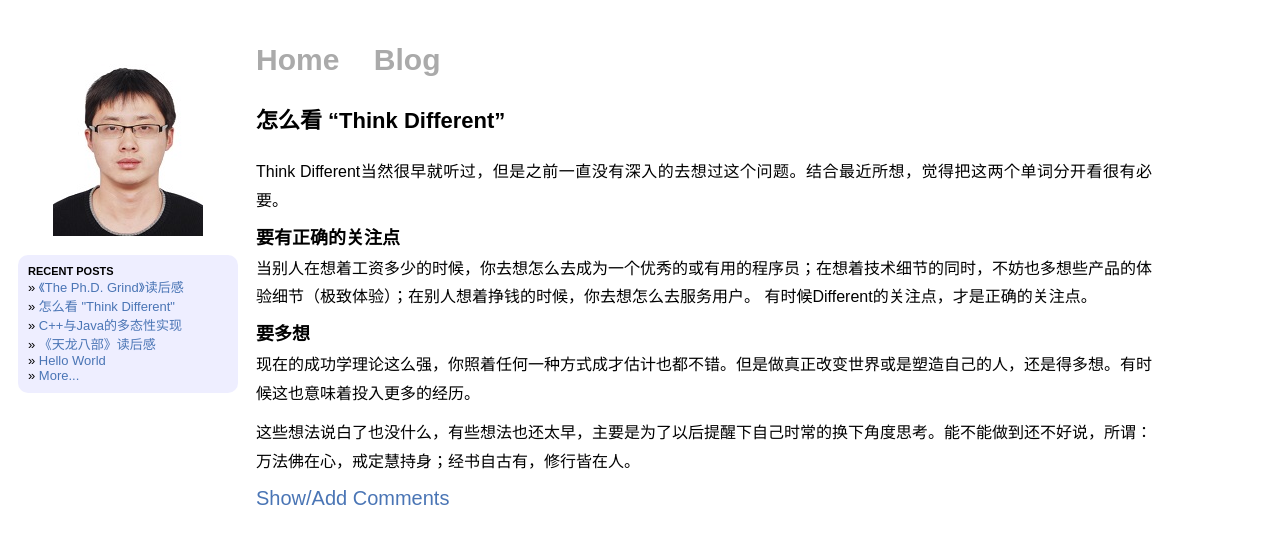
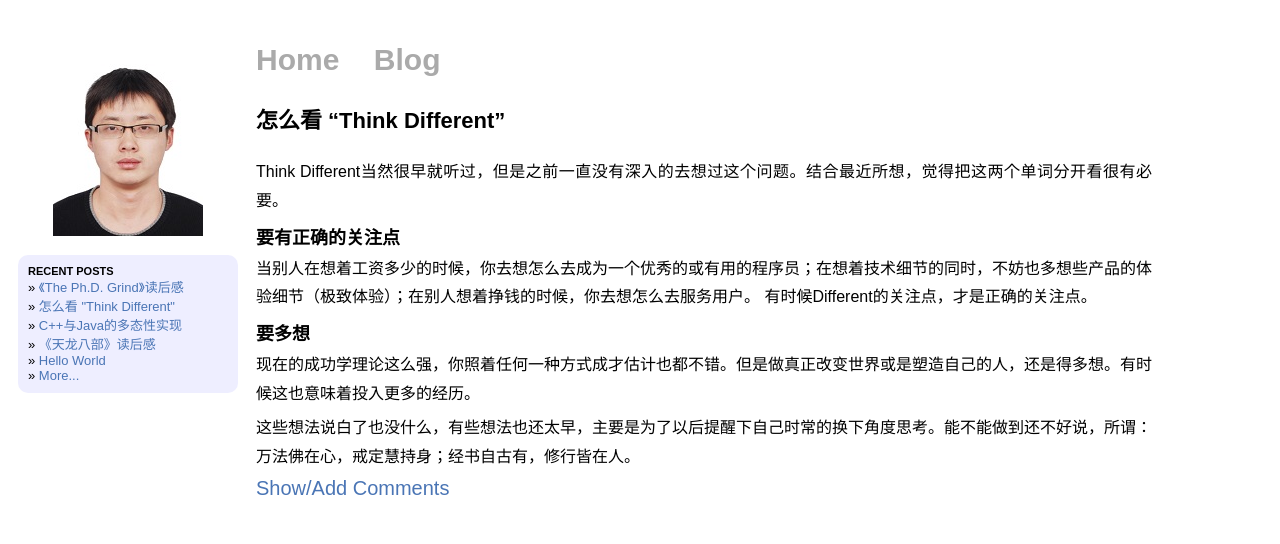
Before and after one commit to hanshengzhang/zhanghs, a Jekyll site: the page built from _posts/2014-10-24-opinion-on-thinking-different.md, in a window 1280 px wide. Shown: the top 544 px of the page. Built offline with Jekyll 4.4.1, drawn with Linux system fonts in a browser that asks for light colours; Markdown is read by kramdown in place of the engine named in the settings.

Commit message:
Change CSS change margin-bottom of p to 5 px and add margin-top of div.highlight to 10px

```diff
--- a/css/default.css
+++ b/css/default.css
@@ -44,7 +44,7 @@ h1 {font-size:22px;font-weight:bold;margin-bottom:25px;}
 h2 {font-size:18px;font-weight:bold;margin-bottom:5px;margin-top:10px;}
 h3 {font-size:16px;font-weight:bold;margin-bottom:25px;}
 h4,h5,h6 {font-weight:bold;margin-bottom:15px;}
-p {margin-bottom:10px;line-height:1.8em;}
+p {margin-bottom:5px;line-height:1.8em;}
 code {background:#eee;border:1px solid #ccc;padding:0 5px;font-family:"Courier";line-height:14px;font-size:14px;word-wrap:break-word; }
 pre {background-color:#000;padding:15px;overflow:auto;margin-bottom:0px;font-size:14px;border: 1px solid #eee;-webkit-border-radius: 4px 4px 4px 4px;-moz-border-radius: 4px 4px 4px 4px;border-radius: 4px 4px 4px 4px;color:#b9bdb6;margin-top:-20px; }
 h4+pre, h3+pre { margin-top:20px; }
--- a/css/pygments_friendly.css
+++ b/css/pygments_friendly.css
@@ -1,3 +1,4 @@
+div.hightlight{ margin-top:10px }
 .hll { background-color: #ffffcc }
 .c { color: #60a0b0; font-style: italic } /* Comment */
 .err { border: 1px solid #FF0000 } /* Error */
```
